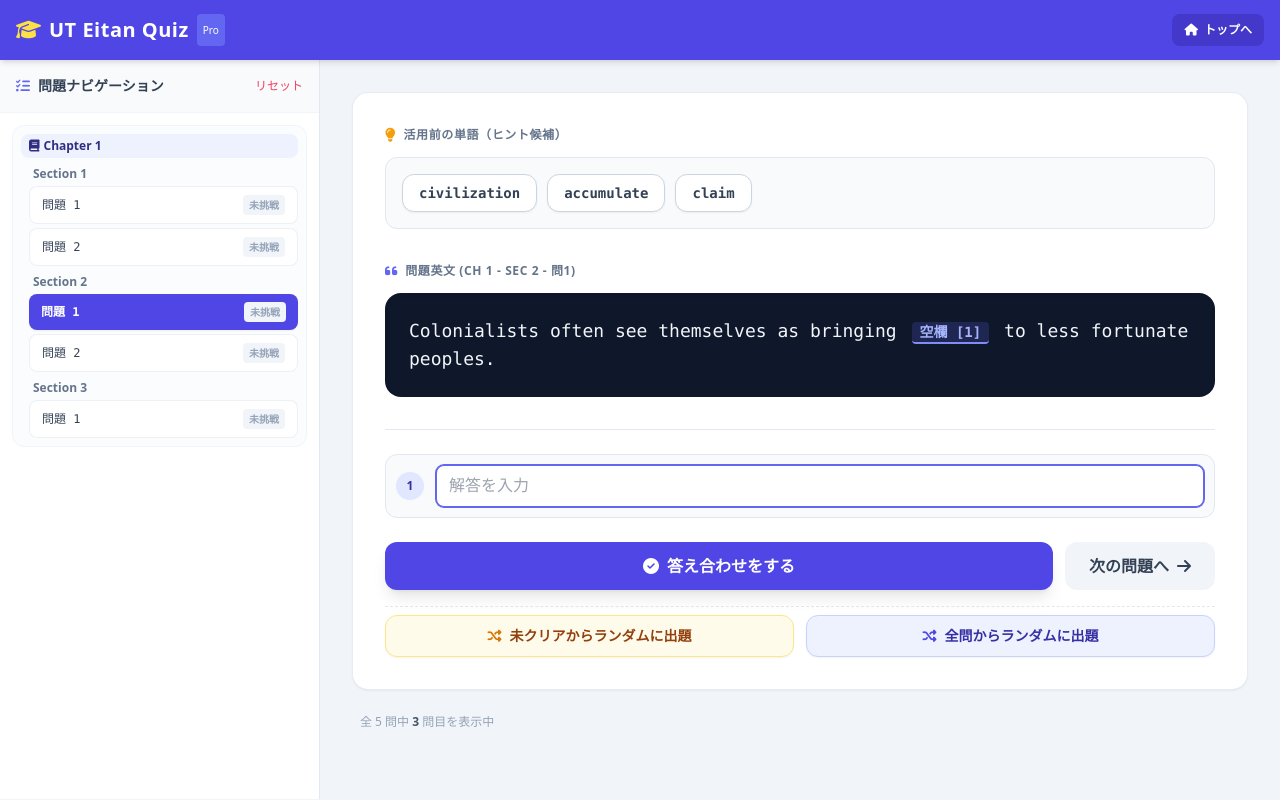
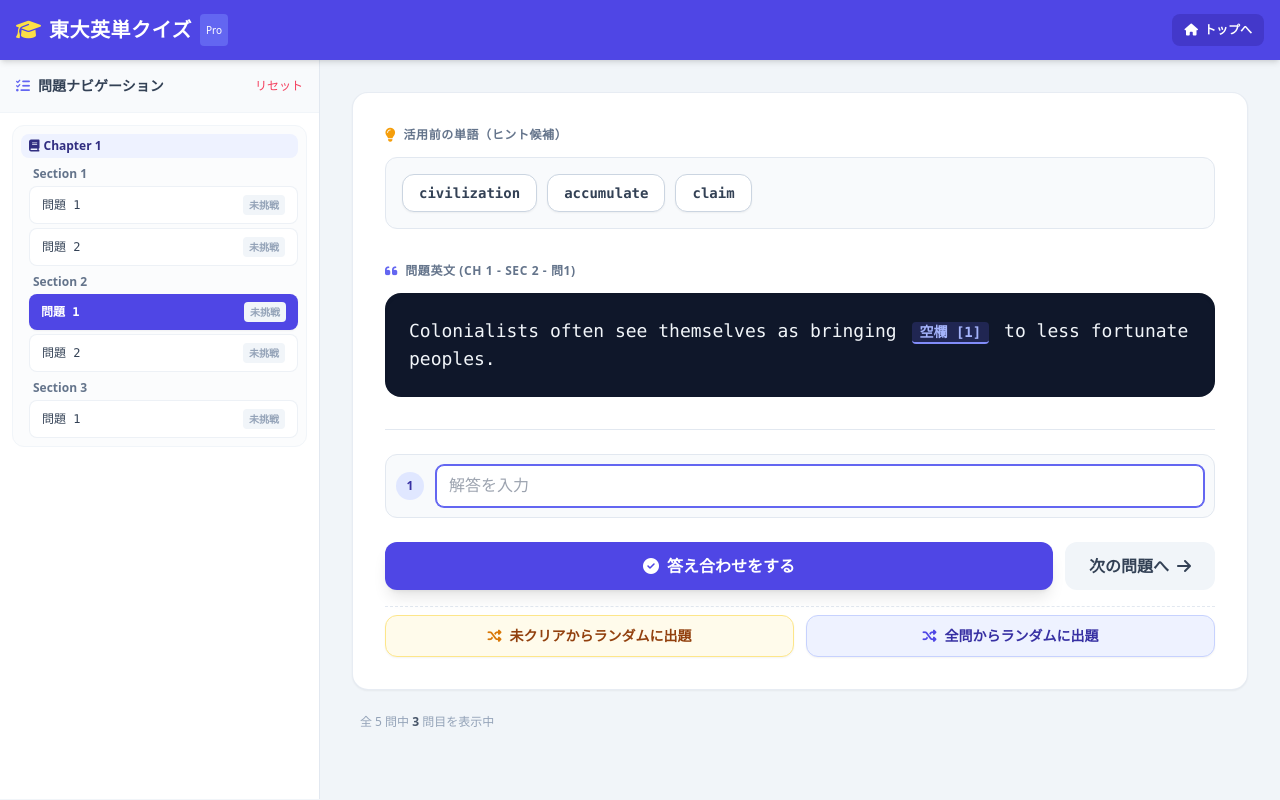
Before and after one commit to mizki15/legendary-pancake, a Flask app: page /ut-eitan-quiz/ in a window 1280 px wide. Run offline with Flask 3, Linux system fonts and the light colour scheme; some libraries are stand-ins or nearby versions.

Commit message:
Update quiz.html

```diff
--- a/templates/ut_eitan_quiz/quiz.html
+++ b/templates/ut_eitan_quiz/quiz.html
@@ -3,7 +3,7 @@
 <head>
     <meta charset="UTF-8">
     <meta name="viewport" content="width=device-width, initial-scale=1.0">
-    <title>UT Eitan Quiz - レスポンシブ対応版</title>
+    <title>東大英単クイズ</title>
     <script src="https://cdn.tailwindcss.com"></script>
     <link rel="stylesheet" href="https://cdnjs.cloudflare.com/ajax/libs/font-awesome/6.4.0/css/all.min.css">
     <style>
@@ -25,7 +25,7 @@
                 </button>
                 <h1 class="text-lg md:text-xl font-bold flex items-center gap-2">
                     <i class="fa-solid fa-graduation-cap text-yellow-300"></i>
-                    <span class="tracking-wide hidden sm:inline">UT Eitan Quiz</span>
+                    <span class="tracking-wide hidden sm:inline">東大英単クイズ</span>
                     <span class="tracking-wide sm:hidden">UT Eitan</span>
                     <span class="text-[10px] font-normal bg-indigo-500 px-1.5 py-0.5 rounded">Pro</span>
                 </h1>
```
